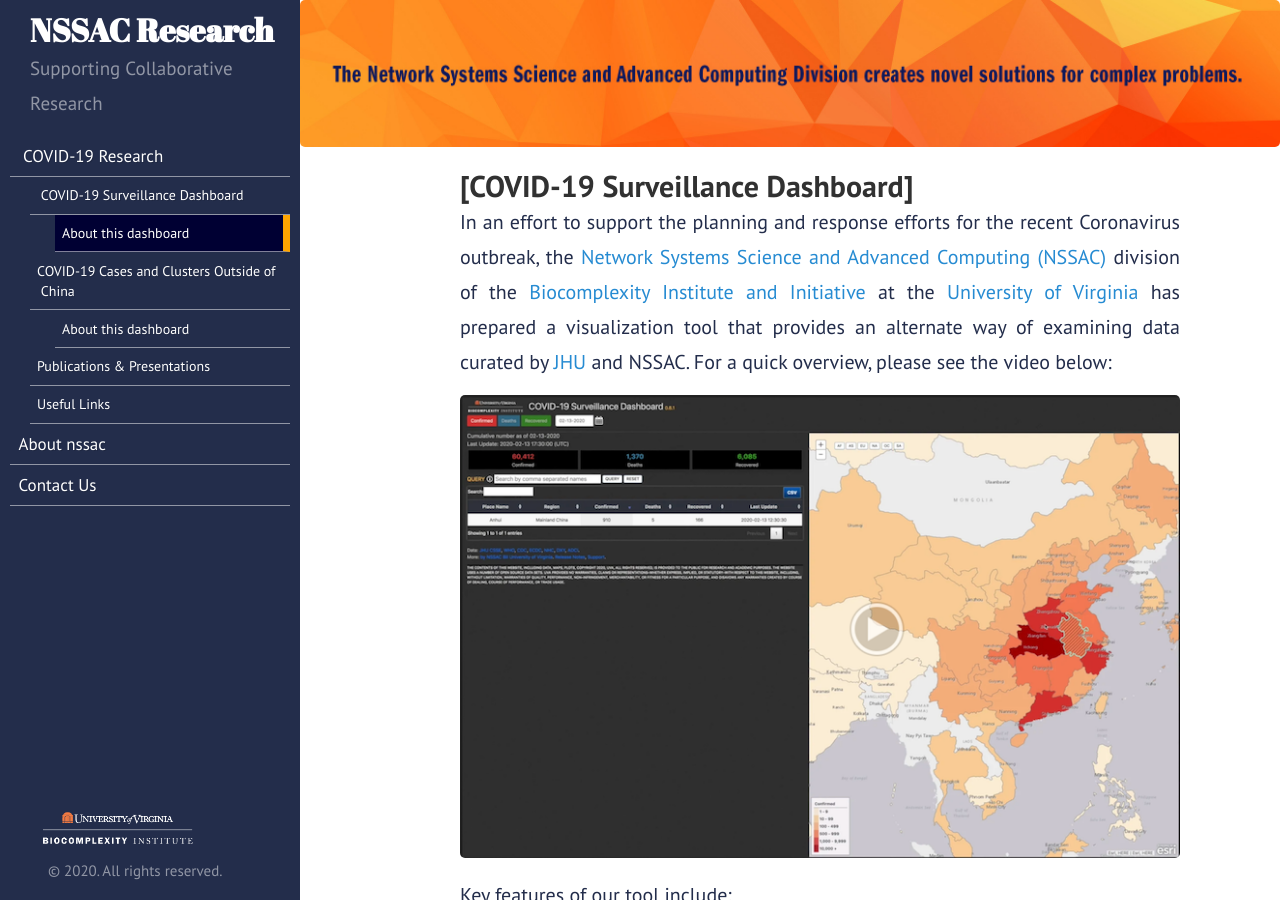
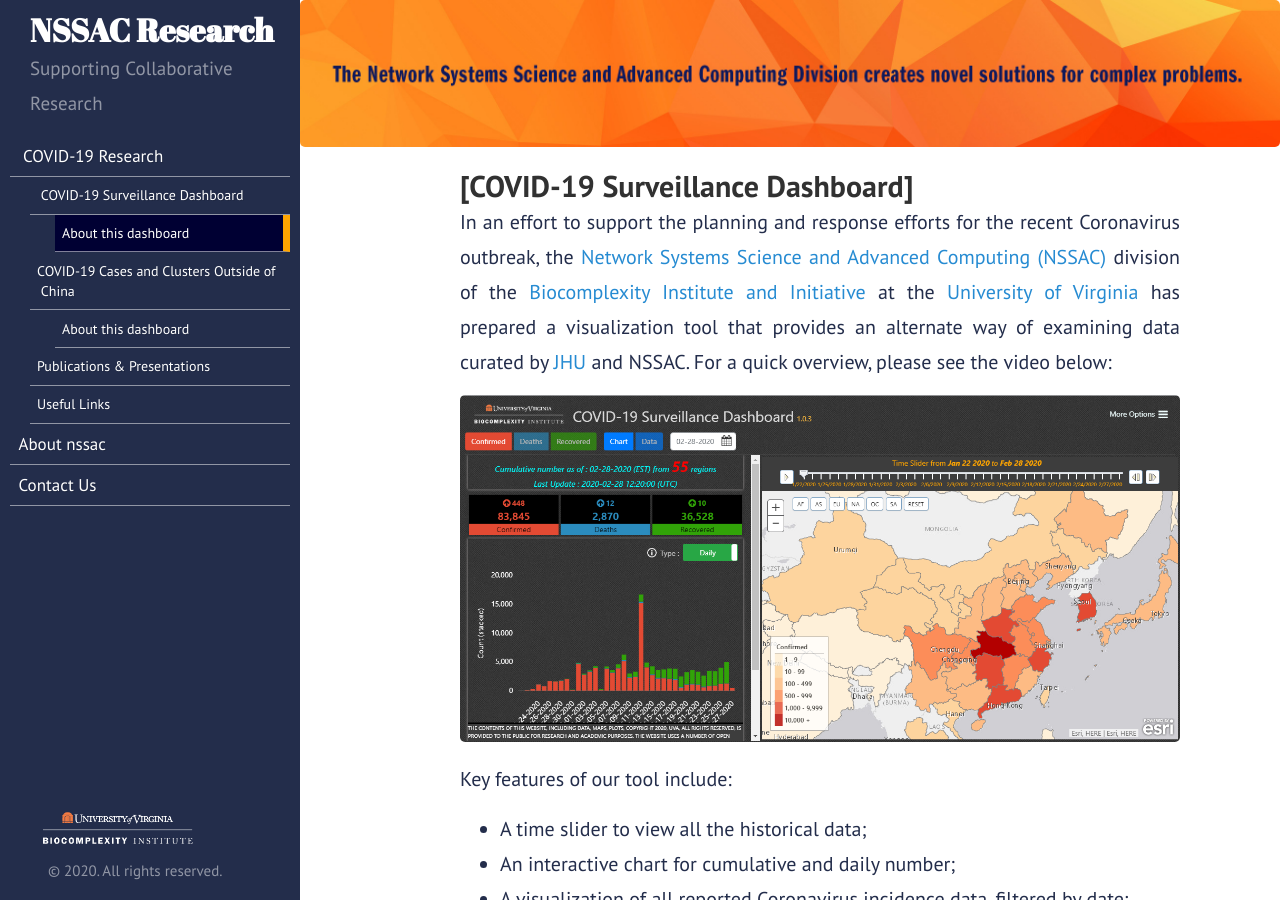
Before and after one commit to mehta-gaurav/mehta-gaurav.github.io, a Jekyll site: the page built from covid-19/dashboard/index.md, in a window 1280 px wide and 900 px high. Built offline with Jekyll 4.4.1, drawn with Linux system fonts in a browser that asks for light colours; our own code applies the rules of GitHub Pages for plain Markdown files.

Commit message:
Update index.md

```diff
--- a/covid-19/dashboard/index.md
+++ b/covid-19/dashboard/index.md
@@ -5,7 +5,7 @@
 division of the [Biocomplexity Institute and Initiative](https://biocomplexity.virginia.edu/)
 at the [University of Virginia](https://www.virginia.edu/) has prepared a visualization tool that provides an alternate way of examining data curated by [JHU](https://github.com/CSSEGISandData/COVID-19/tree/master/daily_case_updates) and NSSAC. For a quick overview, please see the video below:
 
-[![COVID-19 Surveillance Dashboard](/covid-19/dashboard/videoimage.png)](https://youtu.be/xJWTc3bo8q4 "COVID-19 Surveillance Dashboard")
+[![COVID-19 Surveillance Dashboard](/covid-19/dashboard/dashboard.png)](https://youtu.be/xJWTc3bo8q4 "COVID-19 Surveillance Dashboard")
 
 Key features of our tool include:
 
```
